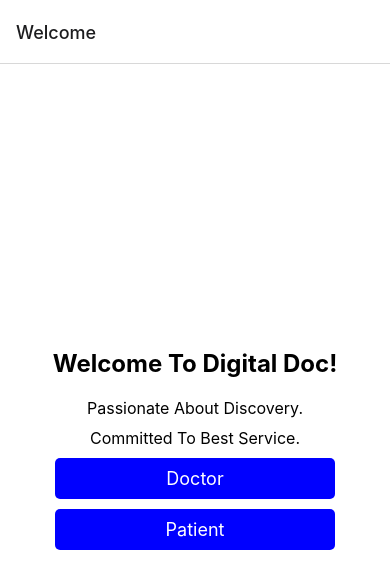
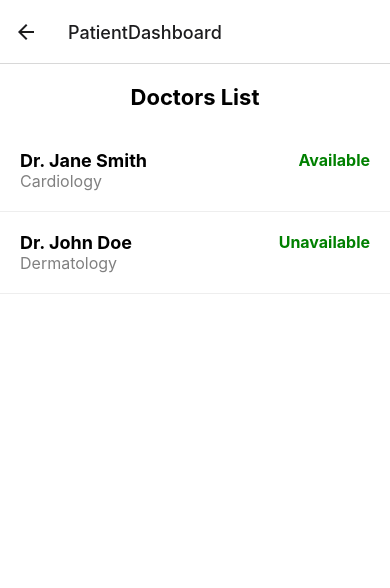
Before and after one commit to ManjurulDev/digital-doc, a React Native app: screen /PatientDashboard in a window 390 px wide. Shown: the top 588 px of the page. Built offline with nearby package versions, Linux system fonts and the light colour scheme.

Commit message:
Patient dashboard added

```diff
--- a/App.js
+++ b/App.js
@@ -7,6 +7,7 @@ import Login from './src/Login';
 import WelcomePage from './src/WelcomePage';
 import DoctorLogin from './src/DoctorLogin';
 import PatientLoginPage from './src/PatientLogin';
+import PatientDashboard from './src/PatientDashboard';
 
 const Stack = createNativeStackNavigator();
 export default function App() {
@@ -14,6 +15,7 @@ export default function App() {
     <NavigationContainer>
       <Stack.Navigator initialRouteName="Welcome">
         <Stack.Screen name="Welcome" component={WelcomePage} />
+        <Stack.Screen name="PatientDashboard" component={PatientDashboard} />
         <Stack.Screen name="Login" component={Login} />
         <Stack.Screen name="HomePage" component={HomePage} />
         <Stack.Screen name="CallPage" component={VoiceCallPage} />
--- /dev/null
+++ b/src/PatientDashboard.js
@@ -0,0 +1,72 @@
+import React from 'react';
+import {FlatList, StyleSheet, Text, View} from 'react-native';
+
+const doctorsData = [
+  // Example data structure
+  {id: '1', name: 'Dr. Jane Smith', specialty: 'Cardiology', available: true},
+  {id: '2', name: 'Dr. John Doe', specialty: 'Dermatology', available: false},
+  // Add more doctors as needed
+];
+
+const DoctorItem = ({name, specialty, available}) => (
+  <View style={styles.doctorItem}>
+    <View style={styles.doctorInfo}>
+      <Text style={styles.doctorName}>{name}</Text>
+      <Text style={styles.doctorSpecialty}>{specialty}</Text>
+    </View>
+    <Text style={styles.doctorAvailability}>
+      {available ? 'Available' : 'Unavailable'}
+    </Text>
+  </View>
+);
+
+const PatientDashboard = () => {
+  return (
+    <View style={styles.container}>
+      <Text style={styles.header}>Doctors List</Text>
+      <FlatList
+        data={doctorsData}
+        keyExtractor={item => item.id}
+        renderItem={({item}) => <DoctorItem {...item} />}
+      />
+    </View>
+  );
+};
+
+const styles = StyleSheet.create({
+  container: {
+    flex: 1,
+    backgroundColor: '#fff',
+  },
+  header: {
+    fontSize: 22,
+    fontWeight: 'bold',
+    margin: 20,
+    textAlign: 'center',
+  },
+  doctorItem: {
+    flexDirection: 'row',
+    justifyContent: 'space-between',
+    padding: 20,
+    borderBottomWidth: 1,
+    borderBottomColor: '#eee',
+  },
+  doctorInfo: {
+    flexDirection: 'column',
+  },
+  doctorName: {
+    fontSize: 18,
+    fontWeight: 'bold',
+  },
+  doctorSpecialty: {
+    fontSize: 16,
+    color: 'gray',
+  },
+  doctorAvailability: {
+    fontSize: 16,
+    fontWeight: 'bold',
+    color: 'green',
+  },
+});
+
+export default PatientDashboard;
```
